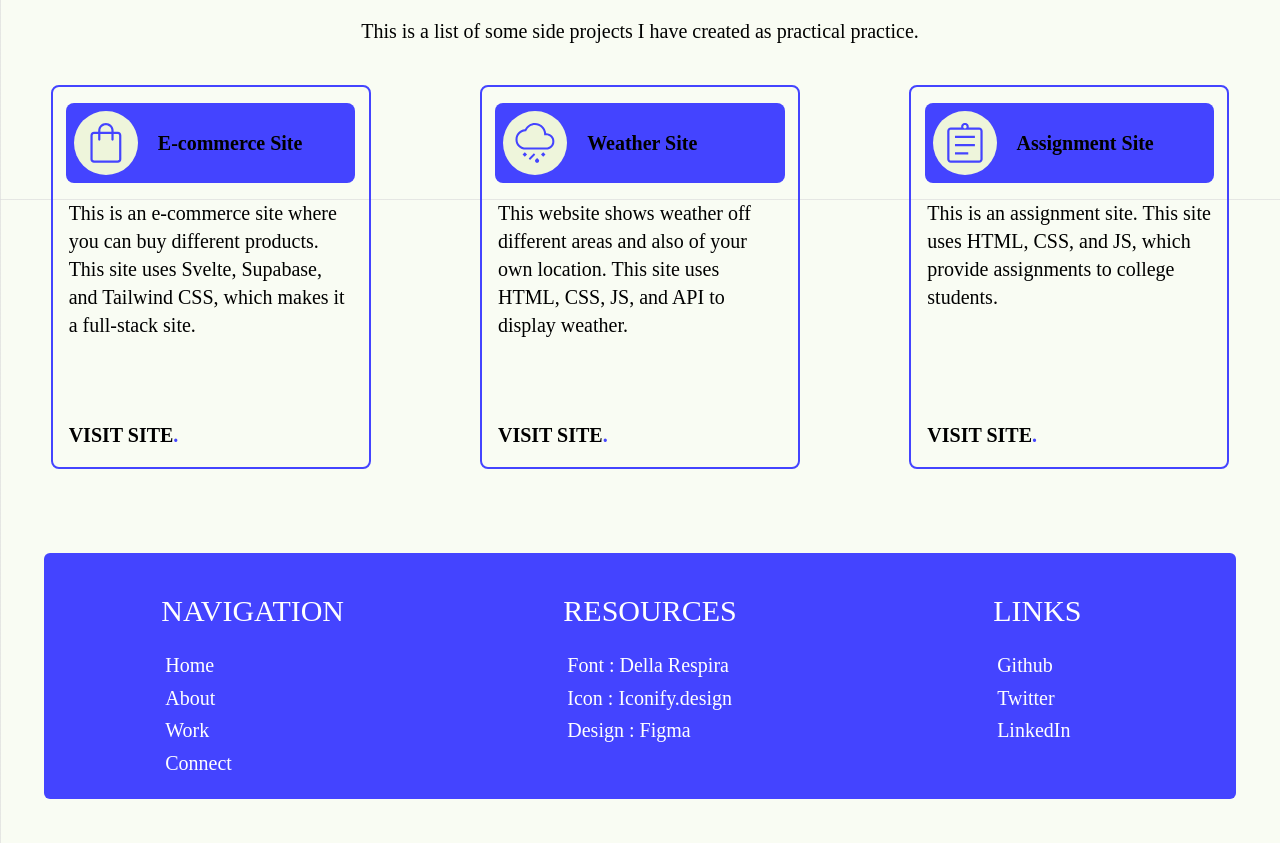
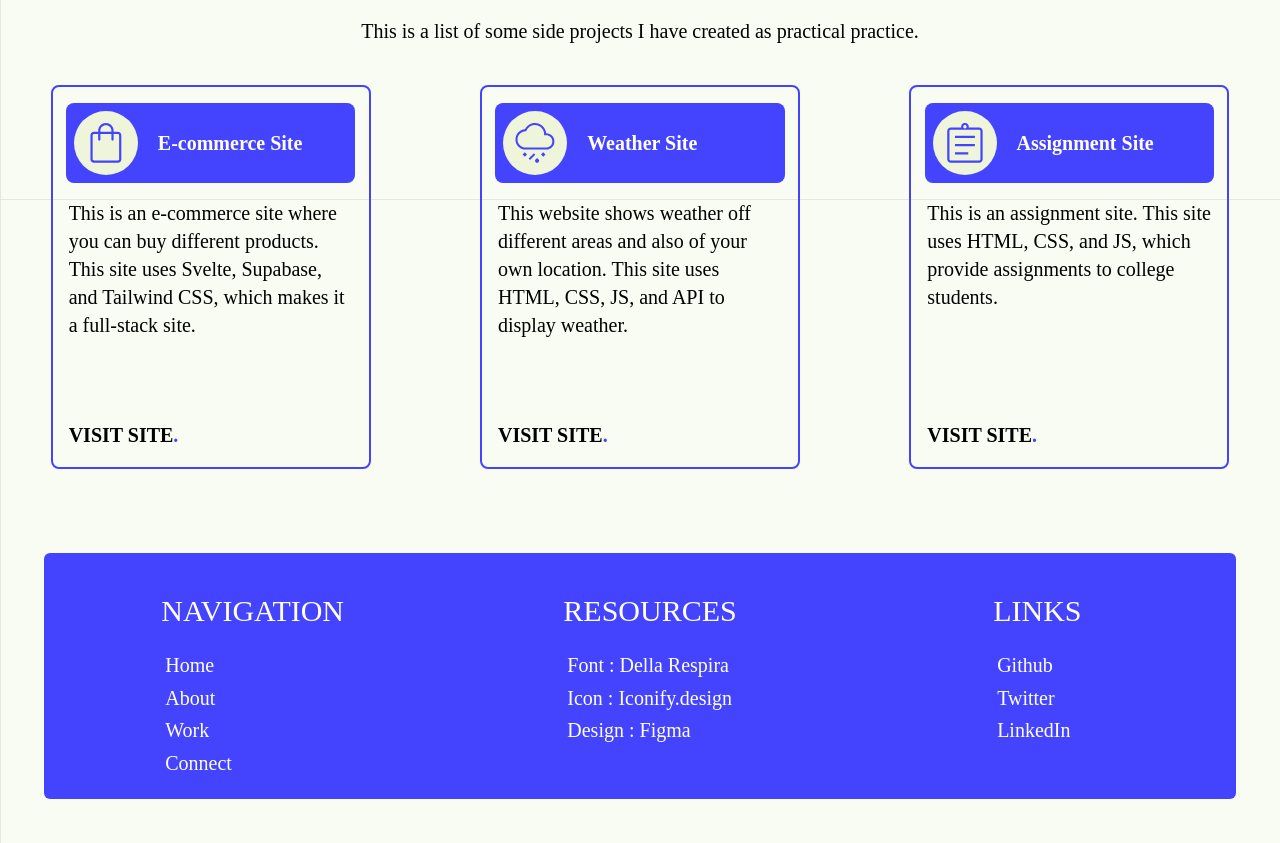
Before and after one commit to panchalbhavya2210/bhavya, a SvelteKit app: page / in a window 1280 px wide. Shown: the part 1400-2243 px from the top of the page. Built offline with nearby package versions, Linux system fonts and the light colour scheme; a web font is replaced by a local one.

Commit message:
change final

```diff
--- a/src/routes/Header.svelte
+++ b/src/routes/Header.svelte
@@ -141,7 +141,7 @@
         rotate: 0,
       });
       gsap.to(".fixHeight", {
-        height: "70px",
+        height: "60px",
         duration: 1,
         ease: "power2.inOut",
       });
@@ -151,7 +151,7 @@
 
 <main>
   <div
-    class="w-11/12 fixHeight h-[70px] mx-auto bg-nav-cyan bg-opacity-85 text-white backdrop-blur-md p-3 rounded-lg mt-5 overflow-hidden fixed-container sm:h-[70px] md:h-[70px] lg:h-[70px]"
+    class="w-11/12 fixHeight h-[nav-20] mx-auto bg-nav-cyan bg-opacity-85 text-white backdrop-blur-md p-3 rounded-lg mt-5 overflow-hidden fixed-container sm:h-[70px] md:h-[70px] lg:h-[70px]"
   >
     <div class="flex justify-between items-center">
       <a href="/">
--- a/src/routes/Home.svelte
+++ b/src/routes/Home.svelte
@@ -464,7 +464,7 @@
             </div>
             <div class="">
               <div class="para">
-                <p class="text-black ml-5 text-xl font-bold">E-commerce Site</p>
+                <p class="text-white ml-5 text-xl font-bold">E-commerce Site</p>
               </div>
             </div>
           </div>
@@ -529,7 +529,7 @@
                 />
               </svg>
             </div>
-            <p class="text-black ml-5 text-xl font-bold">Weather Site</p>
+            <p class="text-white ml-5 text-xl font-bold">Weather Site</p>
           </div>
           <div class="projectDisc px-4 text-xl">
             This website shows weather off different areas and also of your own
@@ -590,7 +590,7 @@
                 />
               </svg>
             </div>
-            <p class="text-black ml-5 text-xl font-bold">Assignment Site</p>
+            <p class="text-white ml-5 text-xl font-bold">Assignment Site</p>
           </div>
           <div class="projectDisc px-4 text-xl">
             This is an assignment site. This site uses HTML, CSS, and JS, which
```
